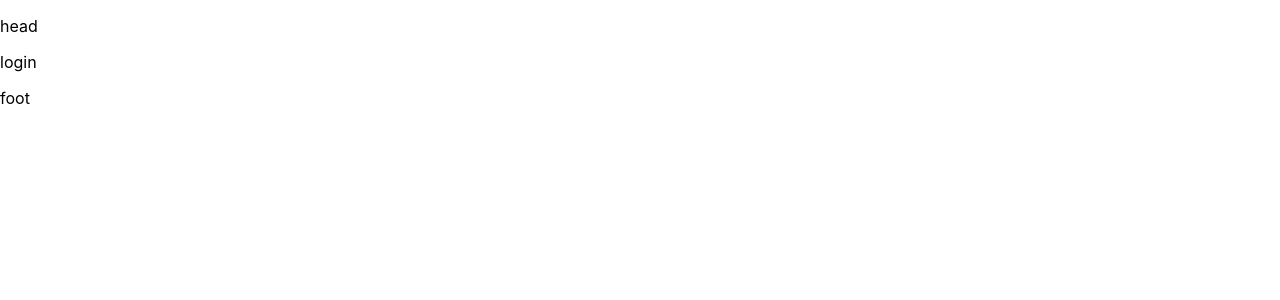
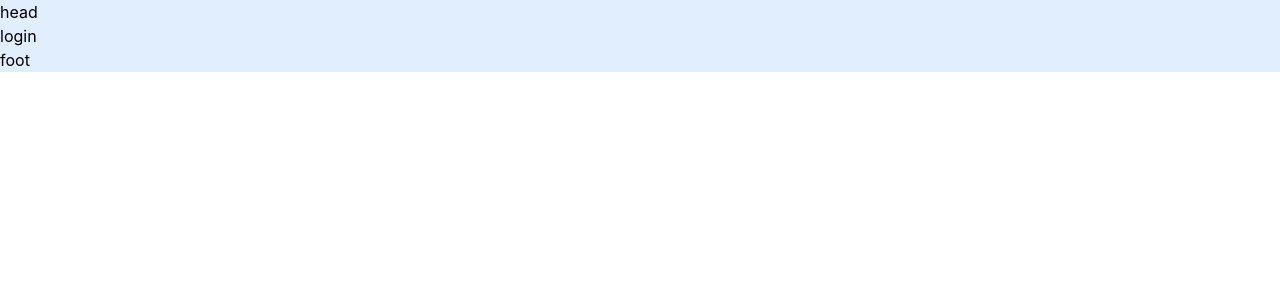
Before and after one commit to tonythomasndm/bot-otp, a React (Create React App) app: page / in a window 1280 px wide. Shown: the top 300 px of the page. Built offline with nearby package versions, Linux system fonts and the light colour scheme.

Commit message:
kal kaam start krte hai

```diff
--- a/public/index.html
+++ b/public/index.html
@@ -10,6 +10,7 @@
       content="Web site created using create-react-app"
     />
     <link rel="apple-touch-icon" href="%PUBLIC_URL%/logo192.png" />
+    <script src="https://cdn.tailwindcss.com"></script>
     <!--
       manifest.json provides metadata used when your web app is installed on a
       user's mobile device or desktop. See https://developers.google.com/web/fundamentals/web-app-manifest/
--- a/src/App.css
+++ b/src/App.css
@@ -2,10 +2,6 @@
   text-align: center;
 }
 
-.App-logo {
-  height: 40vmin;
-  pointer-events: none;
-}
 
 @media (prefers-reduced-motion: no-preference) {
   .App-logo {
--- a/src/App.js
+++ b/src/App.js
@@ -10,7 +10,7 @@
 
 function App() {
   return (
-    <div className="App">
+    <div className="App bg-[#E1EEFE]">
       <Router>
 				<Header />
 				<Routes>
--- a/src/pages/Login.jsx
+++ b/src/pages/Login.jsx
@@ -3,7 +3,7 @@
 const Login = () => {
     return (
         <>
-        <p className="bg-green">login</p>
+        <p  className='box'>login</p>
         </>
     );
 };
--- a/src/pages/style.css
+++ b/src/pages/style.css
@@ -1,3 +1,8 @@
 @tailwind base;
 @tailwind components;
 @tailwind utilities;
+
+.box{
+    background-color: white;
+    font-family: system-ui, -apple-system, BlinkMacSystemFont, 'Segoe UI', Roboto, Oxygen, Ubuntu, Cantarell, 'Open Sans', 'Helvetica Neue', sans-serif;
+}
```
